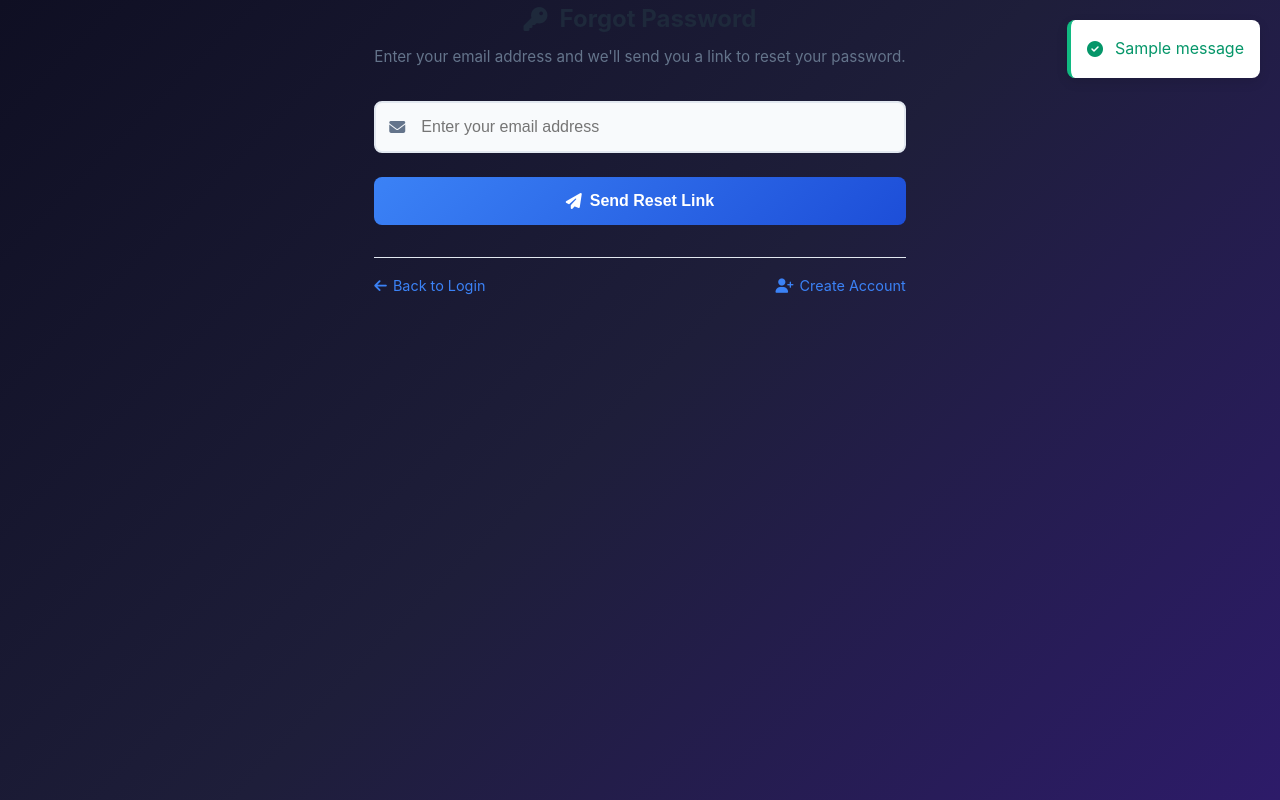
After one commit to Mechamorph1903/Application-Tracker, a Flask app: page /auth/forgot-password in a window 1280 px wide. The commit adds this page. Run offline with Flask 3, Linux system fonts and the light colour scheme; tables that the repository leaves empty hold one stand-in row (values such as "Sample post"); one stand-in notice (Sample message) is shown; some libraries are stand-ins or nearby versions.

Commit message:
tried implementing a forgot pass word feature, will try later

```diff
--- a/app/__init__.py
+++ b/app/__init__.py
@@ -6,9 +6,12 @@ Licensed under Apache 2.0 License
 
 # "This folder is a package — and you can import from it."
 import datetime
+import os
 from flask import Flask, render_template
 from flask_sqlalchemy import SQLAlchemy
 from flask_login import LoginManager, login_required, current_user
+from flask_mail import Mail
+from dotenv import load_dotenv
 from .models import db, User
 from .auth.routes import auth
 from .profile.routes import userprofile
@@ -18,6 +21,11 @@ from .friends import friends
 from .friends.routes import friends
 
 import os
+
+mail = Mail()
+
+# Load environment variables
+load_dotenv()
 
 def create_app():
 	app = Flask(__name__)
@@ -53,6 +61,14 @@ def create_app():
 	app.config['SQLALCHEMY_TRACK_MODIFICATIONS'] = False # Disable track modifications to save resources
 	app.config['SECRET_KEY'] = 'Tinubu'  # Change this to a secure key
 
+	# Flask-Mail configuration
+	app.config['MAIL_SERVER'] = 'smtp-mail.outlook.com'
+	app.config['MAIL_PORT'] = 587
+	app.config['MAIL_USE_TLS'] = True
+	app.config['MAIL_USERNAME'] = os.getenv('MAIL_USERNAME')  # Set this environment variable
+	app.config['MAIL_PASSWORD'] = os.getenv('MAIL_PASSWORD')  # Set this environment variable
+	app.config['MAIL_DEFAULT_SENDER'] = os.getenv('MAIL_USERNAME')  # Use the same email as sender
+
 	# Print database information
 	db_uri = app.config['SQLALCHEMY_DATABASE_URI']
 	if 'sqlite' in db_uri:
@@ -62,6 +78,7 @@ def create_app():
 		print("Database URI:", db_uri[:50] + "..." if len(db_uri) > 50 else db_uri)
 
 
+
 	# Initialize extensions
 	db.init_app(app)
 	login_manager = LoginManager()
@@ -69,6 +86,7 @@ def create_app():
 	login_manager.login_message = 'Please log in to access this page.'
 	login_manager.login_message_category = 'info'
 	login_manager.init_app(app)
+	mail.init_app(app)
 
 	@login_manager.user_loader
 	def load_user(user_id):
--- a/app/auth/routes.py
+++ b/app/auth/routes.py
@@ -1,8 +1,11 @@
 from datetime import datetime
-from flask import render_template, request, redirect, url_for, flash, Blueprint
-from flask_login import login_user, logout_user
+from flask import render_template, request, redirect, url_for, flash, Blueprint, current_app
+from flask_login import login_user, logout_user, current_user
+from itsdangerous import URLSafeTimedSerializer
+from flask_mail import Message
 from app.models import db, User
 from werkzeug.security import generate_password_hash, check_password_hash
+
 
 auth = Blueprint('auth', __name__)
 
@@ -54,9 +57,6 @@ def login():
 		flash('Invalid email or password.', 'danger')
 		return redirect(url_for('auth.register') + '?tab=login')  # Stay on login tab
 
-
-from flask_login import current_user
-
 @auth.route('/logout')
 def logout():
 	"""Log out the current user and redirect to landing page."""
@@ -65,3 +65,76 @@ def logout():
 		db.session.commit()
 	logout_user()
 	return redirect(url_for('landing'))  # Redirect to landing page after logout
+
+
+@auth.route('/forgot-password', methods=['GET', 'POST'])
+def forgot_password():
+	if request.method == 'POST':
+		from app import mail
+		s = URLSafeTimedSerializer(current_app.config['SECRET_KEY'])
+		email = request.form.get('email')
+		user = User.query.filter_by(email=email).first()
+		if user:
+			token = s.dumps(user.email, salt='password-reset-salt')
+			reset_url = url_for('auth.reset_password', token=token, _external=True)
+			# Send email
+			msg = Message(
+				subject='Password Reset - InternIn',
+				recipients=[user.email],
+				sender=current_app.config.get('MAIL_DEFAULT_SENDER', email)
+			)
+			msg.body = (
+				f"Hello {user.firstName},\n\n"
+				f"You requested a password reset. Click the link below to reset your password:\n\n"
+				f"{reset_url}\n\n"
+				"This link will expire in 1 hour.\n\n"
+				"If you did not request this, please ignore this email.\n\n"
+				"Best regards,\nInternIn Team"
+			)
+			try:
+				mail.send(msg)
+				flash('Password reset link sent to your email.', 'info')
+			except Exception as e:
+				print("Error sending email:", e)
+				flash('Error sending email. Please try again later.', 'danger')
+		else:
+			flash('Email not found.', 'danger')
+		return redirect(url_for('auth.forgot_password'))
+	return render_template('forgot_password.html')
+
+@auth.route('/reset-password/<token>', methods=['GET', 'POST'])
+def reset_password(token):
+	s = URLSafeTimedSerializer(current_app.config['SECRET_KEY'])
+	try:
+		email = s.loads(token, salt='password-reset-salt', max_age=3600)
+	except Exception:
+		flash('The reset link is invalid or has expired.', 'danger')
+		return redirect(url_for('auth.forgot_password'))
+
+	user = User.query.filter_by(email=email).first()
+	if not user:
+		flash('User not found.', 'danger')
+		return redirect(url_for('auth.forgot_password'))
+
+	if request.method == 'POST':
+		new_password = request.form.get('password')
+		confirm_password = request.form.get('confirm_password')
+
+		if not new_password or not confirm_password:
+			flash('Please fill out all fields.', 'danger')
+			return render_template('reset_password.html', token=token)
+
+		if new_password != confirm_password:
+			flash('Passwords do not match.', 'danger')
+			return render_template('reset_password.html', token=token)
+
+		if len(new_password) < 6:
+			flash('Password must be at least 6 characters long.', 'danger')
+			return render_template('reset_password.html', token=token)
+
+		user.set_password(new_password)
+		db.session.commit()
+		flash('Your password has been updated! You can now log in.', 'success')
+		return redirect(url_for('auth.register') + '?tab=login')
+
+	return render_template('reset_password.html', token=token)
--- /dev/null
+++ b/app/templates/forgot_password.html
@@ -0,0 +1,197 @@
+<!DOCTYPE html>
+<html lang="en">
+<head>
+    <meta charset="UTF-8">
+    <meta name="viewport" content="width=device-width, initial-scale=1.0">
+    <title>Forgot Password - InternIn</title>
+    <link rel="stylesheet" href="{{ url_for('static', filename='css/landing.css') }}">
+    <link rel="stylesheet" href="https://cdnjs.cloudflare.com/ajax/libs/font-awesome/6.4.0/css/all.min.css">
+</head>
+<body>
+    {% with messages = get_flashed_messages(with_categories=true) %}
+        {% if messages %}
+            <div class="flash-messages">
+                {% for category, message in messages %}
+                    <div class="alert alert-{{ 'danger' if category == 'error' else category }}">
+                        <i class="fas fa-{% if category == 'info' %}info-circle{% elif category == 'success' %}check-circle{% elif category == 'danger' or category == 'error' %}exclamation-triangle{% else %}info-circle{% endif %}"></i>
+                        {{ message }}
+                    </div>
+                {% endfor %}
+            </div>
+        {% endif %}
+    {% endwith %}
+
+    <div class="container">
+        <div class="form-container">
+            <form method="POST" id="forgotPasswordForm" class="active">
+                <h2><i class="fas fa-key"></i> Forgot Password</h2>
+                <p class="subtitle">Enter your email address and we'll send you a link to reset your password.</p>
+
+                <div class="input-group">
+                    <i class="fas fa-envelope"></i>
+                    <input type="email" name="email" placeholder="Enter your email address" required>
+                </div>
+
+                <button type="submit" class="submit-btn">
+                    <i class="fas fa-paper-plane"></i> Send Reset Link
+                </button>
+
+                <div class="auth-links">
+                    <a href="{{ url_for('auth.register') }}?tab=login" class="link">
+                        <i class="fas fa-arrow-left"></i> Back to Login
+                    </a>
+                    <a href="{{ url_for('auth.register') }}?tab=register" class="link">
+                        <i class="fas fa-user-plus"></i> Create Account
+                    </a>
+                </div>
+            </form>
+        </div>
+    </div>
+
+    <style>
+        .subtitle {
+            color: #64748b;
+            margin-bottom: 2rem;
+            text-align: center;
+            font-size: 0.95rem;
+            line-height: 1.5;
+        }
+
+        .input-group {
+            position: relative;
+            margin-bottom: 1.5rem;
+        }
+
+        .input-group i {
+            position: absolute;
+            left: 15px;
+            top: 50%;
+            transform: translateY(-50%);
+            color: #64748b;
+            font-size: 1rem;
+        }
+
+        .input-group input {
+            width: 100%;
+            padding: 15px 15px 15px 45px;
+            border: 2px solid #e2e8f0;
+            border-radius: 8px;
+            font-size: 1rem;
+            transition: all 0.3s ease;
+            background: #f8fafc;
+            box-sizing: border-box;
+        }
+
+        .input-group input:focus {
+            outline: none;
+            border-color: #3b82f6;
+            background: white;
+            box-shadow: 0 0 0 3px rgba(59, 130, 246, 0.1);
+        }
+
+        .submit-btn {
+            width: 100%;
+            padding: 15px;
+            background: linear-gradient(135deg, #3b82f6, #1d4ed8);
+            color: white;
+            border: none;
+            border-radius: 8px;
+            font-size: 1rem;
+            font-weight: 600;
+            cursor: pointer;
+            transition: all 0.3s ease;
+            margin-bottom: 2rem;
+            display: flex;
+            align-items: center;
+            justify-content: center;
+            gap: 8px;
+        }
+
+        .submit-btn:hover {
+            transform: translateY(-2px);
+            box-shadow: 0 8px 25px rgba(59, 130, 246, 0.3);
+        }
+
+        .auth-links {
+            display: flex;
+            justify-content: space-between;
+            align-items: center;
+            gap: 1rem;
+            padding-top: 1rem;
+            border-top: 1px solid #e2e8f0;
+        }
+
+        .auth-links .link {
+            color: #3b82f6;
+            text-decoration: none;
+            font-size: 0.9rem;
+            transition: all 0.3s ease;
+            display: flex;
+            align-items: center;
+            gap: 6px;
+        }
+
+        .auth-links .link:hover {
+            color: #1d4ed8;
+            transform: translateX(2px);
+        }
+
+        .flash-messages {
+            position: fixed;
+            top: 20px;
+            right: 20px;
+            z-index: 1000;
+            max-width: 400px;
+        }
+
+        .alert {
+            background: white;
+            border-radius: 8px;
+            padding: 16px;
+            margin-bottom: 12px;
+            box-shadow: 0 4px 12px rgba(0, 0, 0, 0.1);
+            border-left: 4px solid;
+            display: flex;
+            align-items: center;
+            gap: 12px;
+            animation: slideIn 0.3s ease-out;
+        }
+
+        .alert-info {
+            border-left-color: #3b82f6;
+            color: #1e40af;
+        }
+
+        .alert-success {
+            border-left-color: #10b981;
+            color: #059669;
+        }
+
+        .alert-danger {
+            border-left-color: #ef4444;
+            color: #dc2626;
+        }
+
+        @keyframes slideIn {
+            from {
+                transform: translateX(100%);
+                opacity: 0;
+            }
+            to {
+                transform: translateX(0);
+                opacity: 1;
+            }
+        }
+
+        h2 {
+            color: #1e293b;
+            margin-bottom: 0.5rem;
+            text-align: center;
+            display: flex;
+            align-items: center;
+            justify-content: center;
+            gap: 12px;
+        }
+    </style>
+</body>
+</html>
--- a/app/templates/register.html
+++ b/app/templates/register.html
@@ -40,6 +40,9 @@
         <input type="email" name="email" placeholder="Email" required><br><br>
         <input type="password" name="password" placeholder="Password" required><br><br>
         <button type="submit">Login</button>
+        <!-- <div class="forgot-password-link" style="text-align:center; margin-top:1em;">
+            <a href="{{ url_for('auth.forgot_password') }}">Forgot your password?</a>
+        </div> -->
       </form>
 
       <!--Register-->
--- a/requirements.txt
+++ b/requirements.txt
@@ -4,6 +4,7 @@ Flask-SQLAlchemy==3.1.1
 Flask-Login==0.6.2
 Flask-WTF==1.2.1
 Flask-Migrate==4.0.5
+Flask-Mail==0.9.1
 Werkzeug==2.3.7
 
 # Database Support
```
Also changed, not shown: app/templates/reset_password.html (added, +252 -0 lines), README.md.
